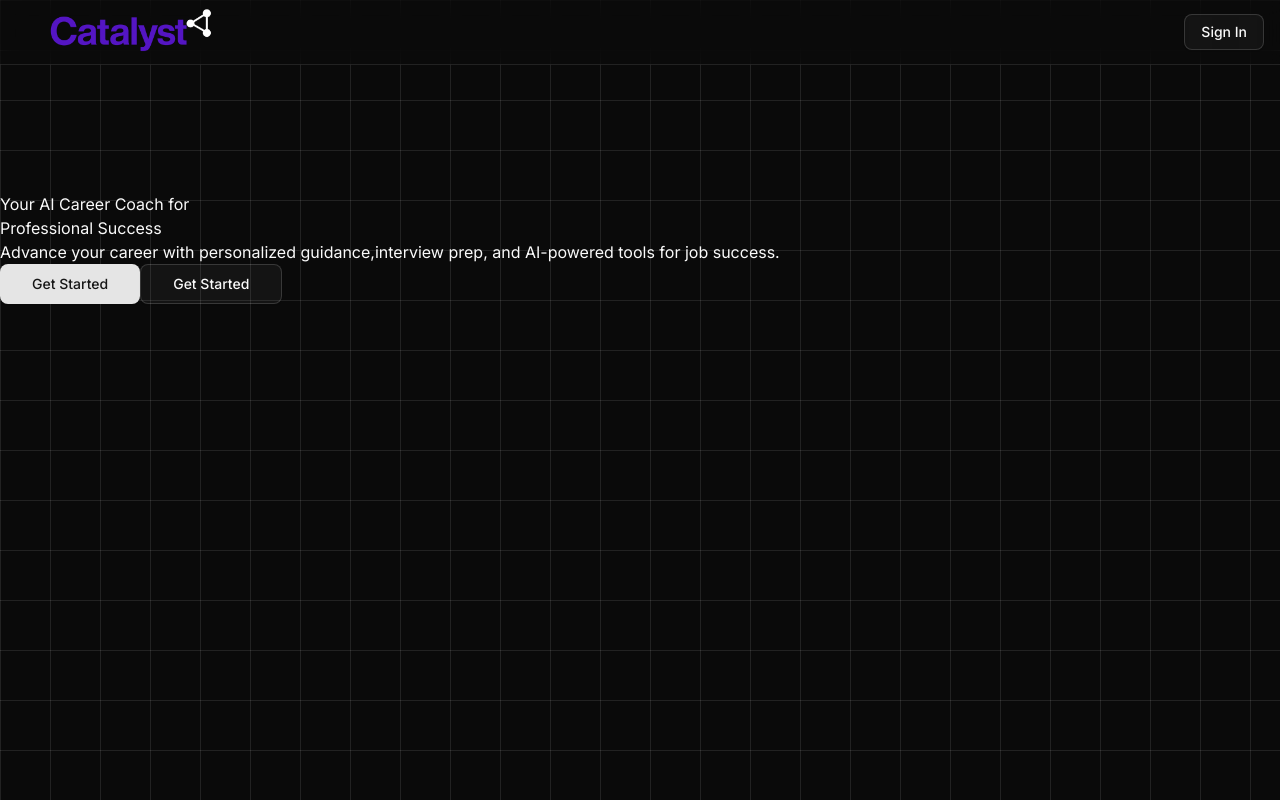
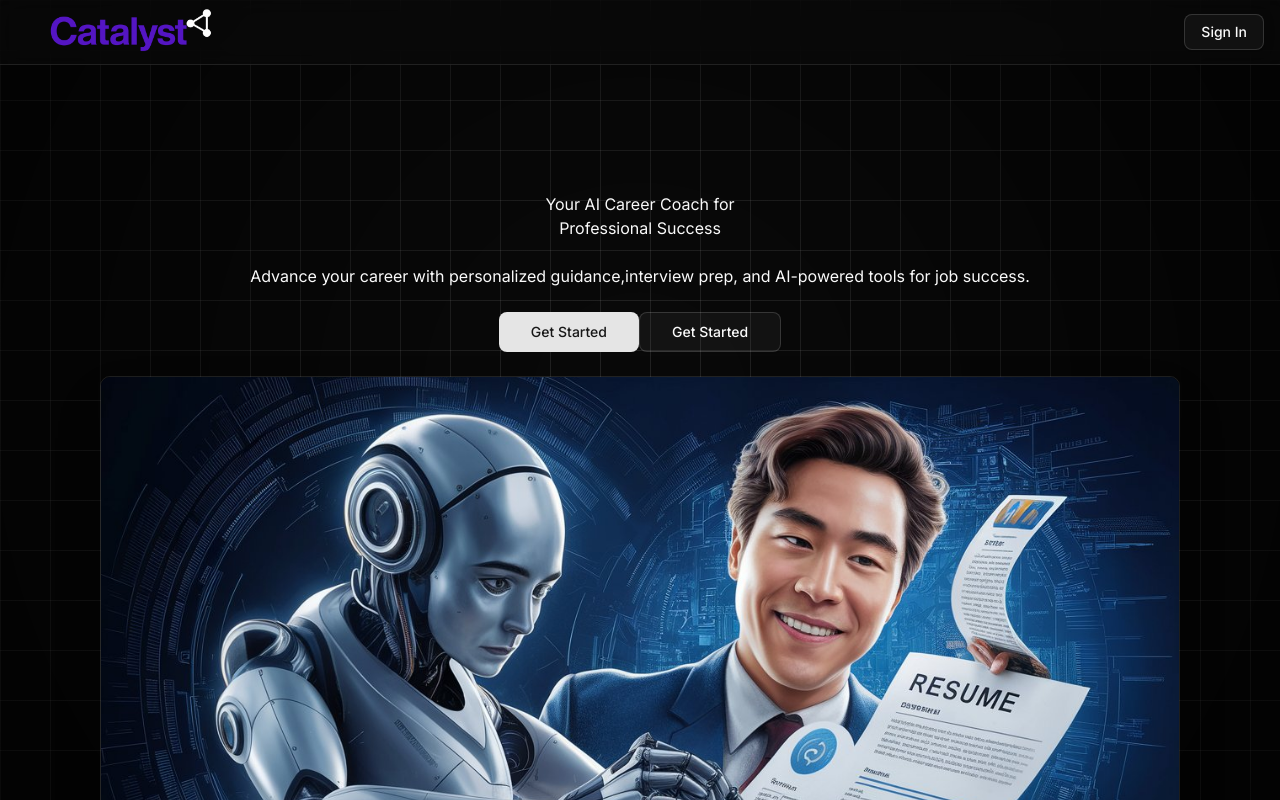
Before and after one commit to Zannatul08/catalyst, a Next.js app: page / in a window 1280 px wide. Shown: the top 800 px of the page. Built offline with nearby package versions, Linux system fonts and the light colour scheme; no server answers.

Commit message:
solved the hero-section banner image loading problem

```diff
--- a/app/globals.css
+++ b/app/globals.css
@@ -140,13 +140,13 @@
 
 }
 
-/* .grid-background::before{
+.grid-background::before{
   content: "";
   position:absolute;
   top:0;
   left:0;
   width:100%;
   height:100%;
-  background: radial-gradient(circle,transparent,rgba(0,0,0,0.9));
+  background: radial-gradient(circle,transparent,rgba(0,0,0,0.7));
 
-} */
+}
--- a/app/page.jsx
+++ b/app/page.jsx
@@ -4,8 +4,9 @@ export default function Home() {
   return (
    <div >
     <div className="grid-background">
-      <HeroSection/>
+
     </div>
+     <HeroSection/>
    </div>
 
 
--- a/components/ui/hero.jsx
+++ b/components/ui/hero.jsx
@@ -1,21 +1,45 @@
 import Link from "next/link";
 import { Button } from "./button";
+import Image from "next/image";
 
-const HeroSection=()=>{
-    return( <section className="w-full pt-36 md:pt-48 pb-10">
-        <div >
-            <div>
-                <h1>Your AI Career Coach for
-                    <br/>
+const HeroSection = () => {
+  return (
+    <section className="w-full pt-36 md:pt-48 pb-10">
+      <div className="space-y-6 text-center">
+        <div className="space-y-6 mx-auto">
+          <h1>
+            Your AI Career Coach for
+            <br />
             Professional Success
           </h1>
           <p>
-                    Advance your career with personalized guidance,interview prep, and AI-powered tools for job success.
+            Advance your career with personalized guidance,interview prep, and
+            AI-powered tools for job success.
           </p>
         </div>
         <div>
-                <Link href="/dashboard"><Button size="lg" className="px-8">Get Started</Button></Link>
-                <Link href="/dashboard"><Button size="lg" className="px-8" variant="outline">Get Started</Button></Link>
+          <Link href="/dashboard">
+            <Button size="lg" className="px-8">
+              Get Started
+            </Button>
+          </Link>
+          <Link href="/dashboard">
+            <Button size="lg" className="px-8" variant="outline">
+              Get Started
+            </Button>
+          </Link>
+        </div>
+        <div>
+          <div className="">
+            <Image
+              src={"/banner.jpeg"}
+              width={1080}
+              height={720}
+              alt="Banner catalyst"
+              className="rounded-lg border shadow-2xl  mx-auto"
+              priority
+            />
+          </div>
         </div>
       </div>
     </section>
```
Also changed, not shown: public/banner.jpeg (added). Lines whose indentation alone changed are shown as unchanged.
